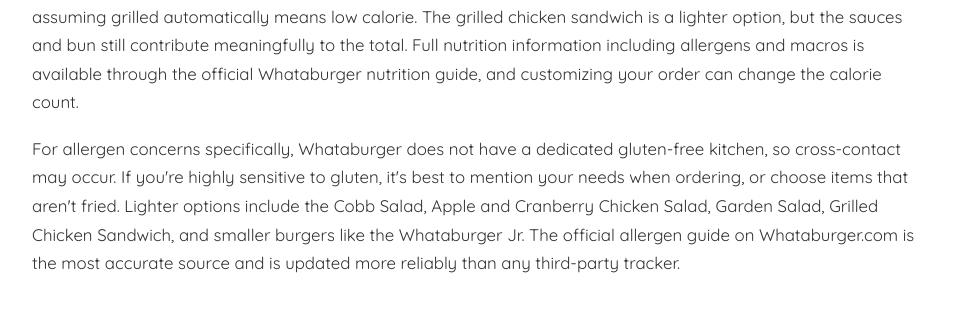
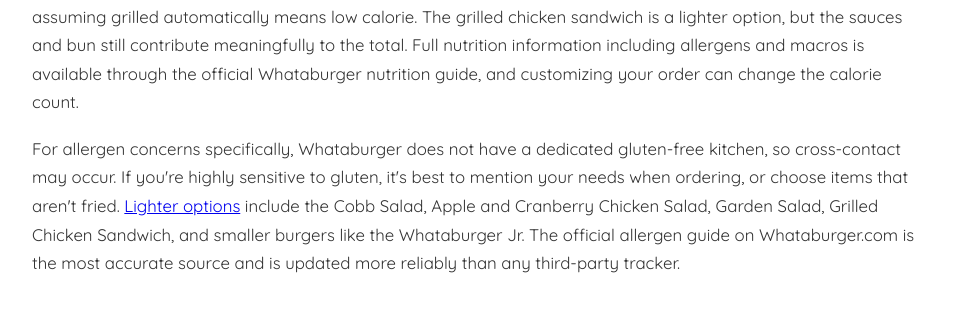
Before and after one commit to whataburgermenuusa/menu-with-prices, a plain HTML site: page index.html in a window 1280 px wide. Shown: the part 5522-5837 px from the top of the page, without its empty margins (158-1120 px from the left). Drawn offline with Linux system fonts and the light colour scheme.

Commit message:
index.html

```diff
--- a/index.html
+++ b/index.html
@@ -113,7 +113,7 @@
 </ul>
     <h2>Whataburger Nutrition and Allergen Information</h2>
     <p>Nutrition at a fast food chain is always a mixed picture, and Whataburger is no exception. A common mistake is assuming grilled automatically means low calorie. The grilled chicken sandwich is a lighter option, but the sauces and bun still contribute meaningfully to the total. Full nutrition information including allergens and macros is available through the official Whataburger nutrition guide, and customizing your order can change the calorie count.</p>
-    <p>For allergen concerns specifically, Whataburger does not have a dedicated gluten-free kitchen, so cross-contact may occur. If you're highly sensitive to gluten, it's best to mention your needs when ordering, or choose items that aren't fried. Lighter options include the Cobb Salad, Apple and Cranberry Chicken Salad, Garden Salad, Grilled Chicken Sandwich, and smaller burgers like the Whataburger Jr. The official allergen guide on Whataburger.com is the most accurate source and is updated more reliably than any third-party tracker.</p>
+    <p>For allergen concerns specifically, Whataburger does not have a dedicated gluten-free kitchen, so cross-contact may occur. If you're highly sensitive to gluten, it's best to mention your needs when ordering, or choose items that aren't fried. <a href="https://whataburgersmenu.us/whataburger-salad-menu/">Lighter options</a> include the Cobb Salad, Apple and Cranberry Chicken Salad, Garden Salad, Grilled Chicken Sandwich, and smaller burgers like the Whataburger Jr. The official allergen guide on Whataburger.com is the most accurate source and is updated more reliably than any third-party tracker.</p>
 
     <h2>Whataburger Menu Prices: What to Expect in 2026</h2>
     <p>Prices at Whataburger have moved upward over the past two years, consistent with broader fast food inflation across the U.S. All prices are verified across 1,000 plus locations in 17 states and 563 cities. That said, what you pay in a Texas suburb and what you pay near a Florida airport are different numbers. Budget a 10 to 15 percent variance depending on your market.</p>
```
